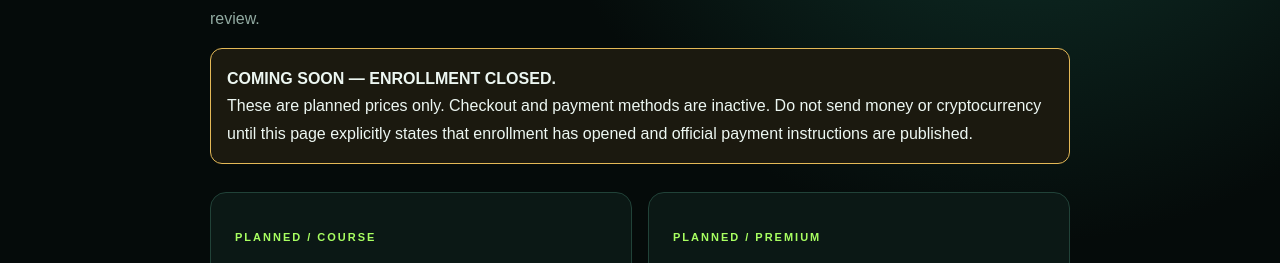
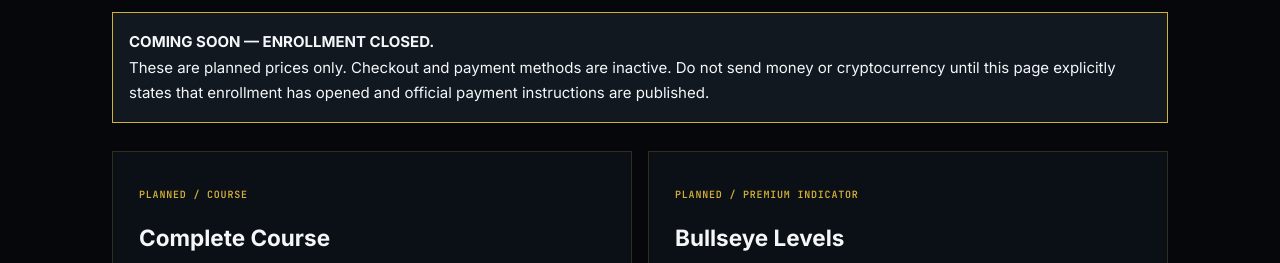
Before and after one commit to foryourtravel17-alt/Bullseye---Theory, a website: page membership.html in a window 1280 px wide. Shown: the part 269-532 px from the top of the page. Drawn offline with Linux system fonts and the light colour scheme.

Commit message:
Restyle membership page and separate course and indicator pricing

```diff
--- a/membership.html
+++ b/membership.html
@@ -1,9 +1,13 @@
 <!doctype html>
 <html lang="en">
 <head><meta charset="utf-8"><meta name="viewport" content="width=device-width,initial-scale=1"><meta name="description" content="Bullseye Theory course and membership information. Enrollment is not open yet."><title>Membership & Course Access — Bullseye Theory</title>
-<style>:root{color-scheme:dark;--bg:#050b0a;--panel:#0b1815;--line:#214238;--text:#edf7f2;--muted:#91aaa1;--lime:#a8ff61;--gold:#e4b957}*{box-sizing:border-box}body{margin:0;background:radial-gradient(circle at 80% 0,#123b31 0,transparent 35%),var(--bg);color:var(--text);font:16px/1.7 Arial,sans-serif}.wrap{max-width:900px;margin:auto;padding:36px 20px 70px}a{color:var(--lime)}.eyebrow{color:var(--lime);font-size:11px;letter-spacing:2px;font-weight:bold}h1{font-size:clamp(36px,7vw,60px);line-height:1.05;margin:12px 0}p{color:var(--muted)}.grid{display:grid;grid-template-columns:repeat(auto-fit,minmax(240px,1fr));gap:16px;margin:28px 0}.card{background:var(--panel);border:1px solid var(--line);border-radius:16px;padding:24px}.price{font-size:32px;color:var(--gold);font-weight:800}.notice{border:1px solid var(--gold);border-radius:12px;padding:16px;color:var(--text);background:#1b190f}.links{display:flex;flex-wrap:wrap;gap:12px;margin-top:24px;font-size:14px}</style></head>
+<link rel="stylesheet" href="bullseye-terminal-overhaul.css?v=20261110-1"><style>
+:root{color-scheme:dark;--bg:#05070a;--panel:#0b1016;--line:rgba(212,175,55,.18);--text:#f4f6f8;--muted:#8b96a5;--gold:#d4af37;--green:#22e07a}
+*{box-sizing:border-box}body{margin:0;background:#05070a;color:var(--text);font:15px/1.7 Inter,system-ui,sans-serif}.wrap{max-width:1100px;margin:auto;padding:28px 22px 70px}a{color:var(--gold)}.eyebrow{color:var(--gold);font:600 10px JetBrains Mono,monospace;letter-spacing:.08em}h1{font-size:clamp(36px,6vw,64px);line-height:1;margin:18px 0;letter-spacing:-.05em}p{color:var(--muted)}.grid{display:grid;grid-template-columns:repeat(2,minmax(0,1fr));gap:16px;margin:28px 0}.card{position:relative;background:var(--panel);border:1px solid var(--line);border-radius:0;padding:26px}.price{font:700 clamp(36px,5vw,56px) JetBrains Mono,monospace;color:var(--gold)}.notice{border:1px solid var(--gold);border-radius:0;padding:16px;color:var(--text);background:#111820}.links{display:flex;flex-wrap:wrap;gap:18px;margin-top:24px;font:500 10px JetBrains Mono,monospace;letter-spacing:.06em}@media(max-width:650px){.grid{grid-template-columns:1fr}}
+:where(a,button,input,summary):focus-visible{outline:2px solid var(--gold);outline-offset:3px}
+</style></head>
 <body><main class="wrap"><a href="index.html">← Bullseye Theory home</a><p class="eyebrow">COURSE ACCESS / MEMBERSHIP</p><h1>Learn the process.<br><span style="color:var(--lime)">Not a promise of profit.</span></h1><p>Bullseye Theory is trading education focused on market structure, price action, risk management, trading psychology and review.</p>
 <div class="notice"><strong>COMING SOON — ENROLLMENT CLOSED.</strong><br>These are planned prices only. Checkout and payment methods are inactive. Do not send money or cryptocurrency until this page explicitly states that enrollment has opened and official payment instructions are published.</div>
-<div class="grid"><section class="card"><p class="eyebrow">PLANNED / COURSE</p><h2>Complete Course</h2><div class="price">₹999</div><p>Planned scope: 11 lessons, PDF study guides, recorded video breakdowns and chart exercises. Planned access duration: 85 days from verified payment. Final terms will be published before sale.</p></section><section class="card"><p class="eyebrow">PLANNED / PREMIUM</p><h2>Premium Bundle</h2><div class="price">₹1,999</div><p>Planned bundle includes the complete ₹999 course plus Premium benefits. The exact Premium features, access duration, renewal and cancellation terms have not yet been finalized. No subscription is active.</p></section></div>
+<div class="grid"><section class="card"><p class="eyebrow">PLANNED / COURSE</p><h2>Complete Course</h2><div class="price">₹999</div><p>Planned scope: 11 lessons, PDF study guides, recorded video breakdowns and chart exercises. Planned access duration: 85 days from verified payment. Final terms will be published before sale.</p></section><section class="card"><p class="eyebrow">PLANNED / PREMIUM INDICATOR</p><h2>Bullseye Levels</h2><div class="price">₹9,999</div><p>Separate prepaid indicator access for 365 days. TradingView invite-only access is granted manually after payment verification. Renewal is customer-initiated; no auto-debit is active.</p></section></div>
 <p>Enrollment will open only after secure payment verification, course-access controls, support and refund terms are reviewed and tested. This site provides education, not individualized financial advice or guaranteed results.</p>
 <nav class="links"><a href="terms.html">Terms</a><a href="refund.html">Refund information</a><a href="privacy.html">Privacy</a><a href="legal.html">Legal</a><a href="disclaimer.html">Disclaimer</a><a href="mailto:eyetheorybulls@gmail.com">Support: eyetheorybulls@gmail.com</a></nav></main></body></html>
```
